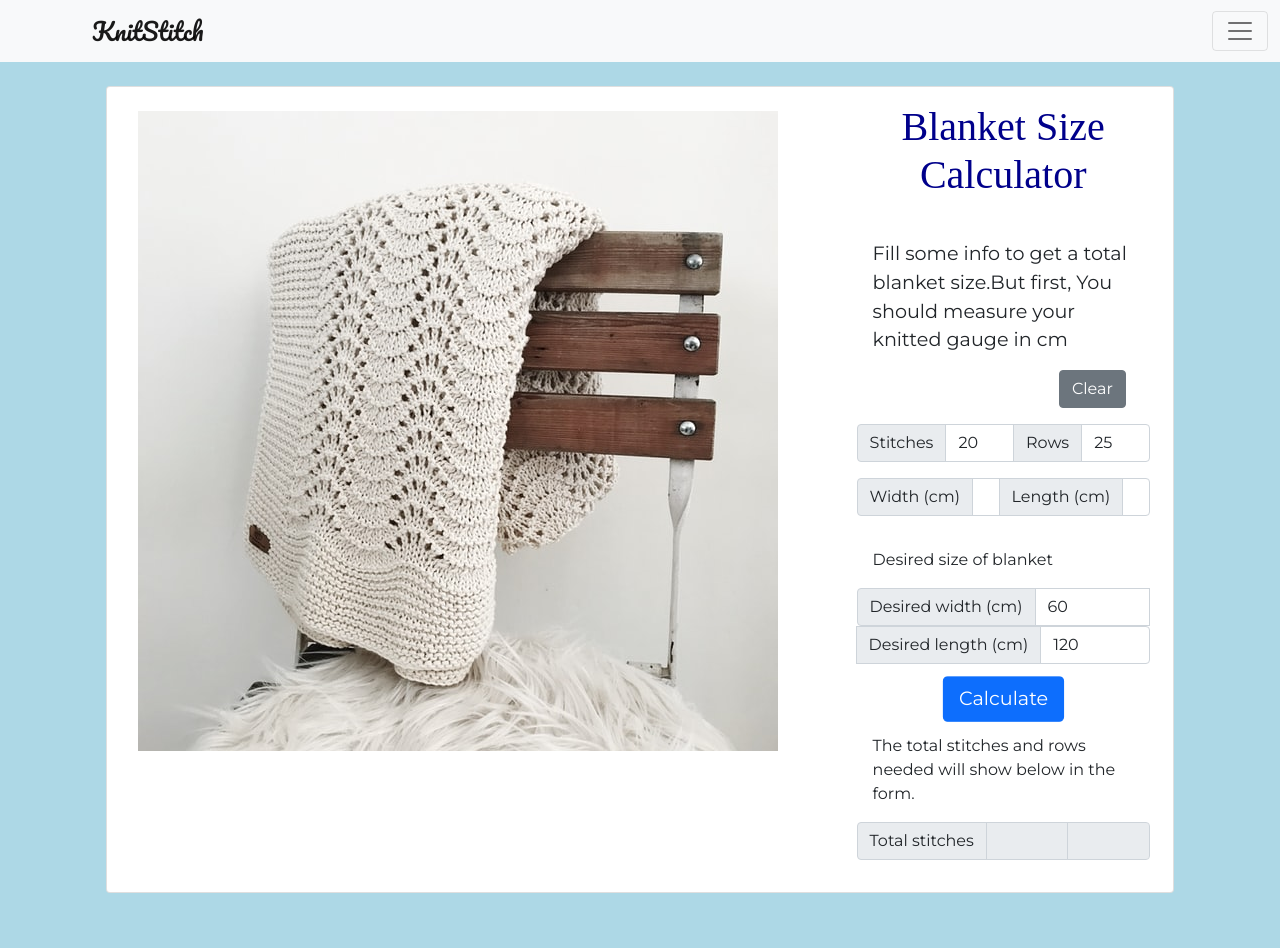
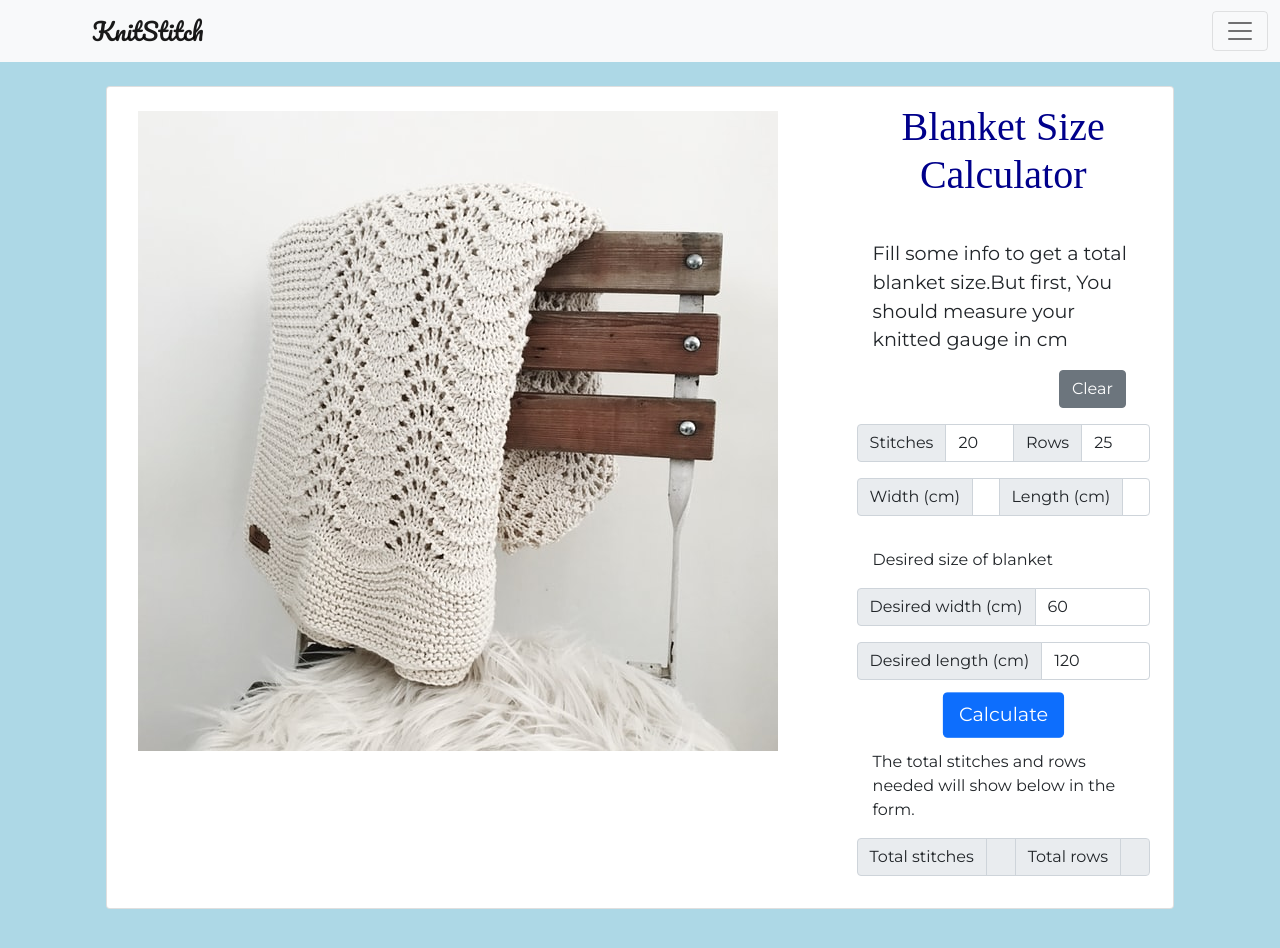
Before and after one commit to evoloshchenko/blanket-calc, a React (Create React App) app: page /blanket in a window 1280 px wide. Built offline with nearby package versions, Linux system fonts and the light colour scheme.

Commit message:
Small changes

```diff
--- a/src/calculators/blanket/InputForm.js
+++ b/src/calculators/blanket/InputForm.js
@@ -52,7 +52,8 @@ const InputForm = ({
           value={desiredWidth}
           setValue={setDesiredWidth}
         />
-
+      </InputGroup>
+      <InputGroup className="mb-3">
         <NumberInput
           label="Desired length (cm)"
           id="desired-length"
--- a/src/calculators/blanket/ResultForm.js
+++ b/src/calculators/blanket/ResultForm.js
@@ -13,7 +13,7 @@ const ResultForm = ({ totalStitches, totalRows }) => {
           disabled
           value={totalStitches}
         />
-        <NumberInput id="total-rows" disabled value={totalRows} />
+        <NumberInput id="total-rows" label="Total rows" disabled value={totalRows} />
       </InputGroup>
     </>
   );
```
